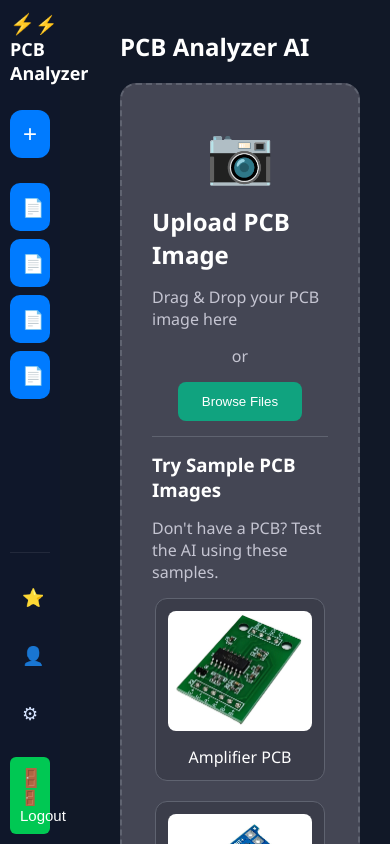
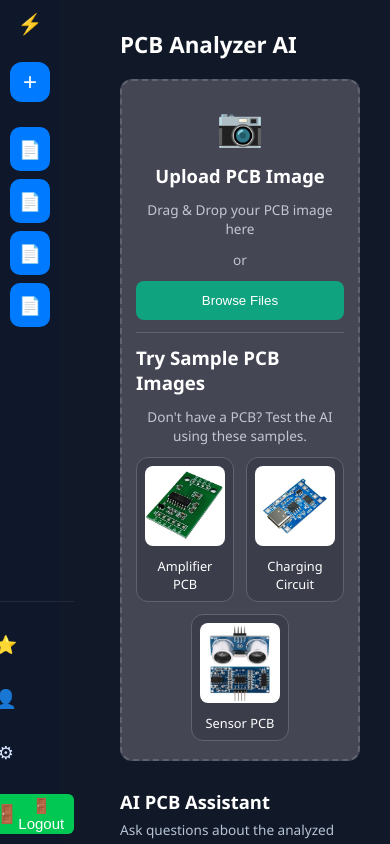
Before and after one commit to Shivakumar919/PCB-Analyzer, a React (Vite) app in the folder client/: page /dashboard in a window 390 px wide. Built offline with nearby package versions, Linux system fonts and the light colour scheme; no server answers; sample sign-in values are in the browser's storage.

Commit message:
enchance css

```diff
--- a/client/src/components/Analysiscard/Analysis.css
+++ b/client/src/components/Analysiscard/Analysis.css
@@ -14,7 +14,7 @@ color:white;
 
 }
 
-.analysis-header{
+.analysis-card-header{
 
 display:flex;
 
@@ -24,9 +24,13 @@ align-items:center;
 
 margin-bottom:30px;
 
+flex-wrap:wrap;
+
+gap:12px;
+
 }
 
-.analysis-header h2{
+.analysis-card-header h2{
 
 font-size:30px;
 
@@ -101,3 +105,60 @@ color:#d6e4ff;
 margin-bottom:10px;
 
 }
+
+/* ============================
+   Tablet
+   ============================ */
+@media (max-width: 900px) {
+  .analysis-card {
+    padding: 22px;
+  }
+}
+
+/* ============================
+   Phones
+   ============================ */
+@media (max-width: 480px) {
+  .analysis-card {
+    padding: 16px;
+    border-radius: 14px;
+    margin-top: 20px;
+  }
+
+  .analysis-card-header h2 {
+    font-size: 1.3rem;
+  }
+
+  .status {
+    font-size: 12px;
+    padding: 6px 12px;
+  }
+
+  .analysis-section {
+    margin-bottom: 20px;
+  }
+
+  .analysis-section h3 {
+    font-size: 1rem;
+    margin-bottom: 10px;
+  }
+
+  .analysis-section p {
+    font-size: 0.9rem;
+    line-height: 1.6;
+  }
+
+  .component-list {
+    grid-template-columns: 1fr;
+    gap: 10px;
+  }
+
+  .component-item {
+    padding: 12px;
+  }
+
+  .analysis-section ul {
+    padding-left: 18px;
+    font-size: 0.9rem;
+  }
+}
--- a/client/src/components/Analysiscard/Analysiscard.jsx
+++ b/client/src/components/Analysiscard/Analysiscard.jsx
@@ -6,7 +6,7 @@ export default function AnalysisCard({ analysis }) {
   return (
     <div className="analysis-card">
 
-      <div className="analysis-header">
+      <div className="analysis-card-header">
         <h2>🤖 AI PCB Analysis</h2>
         <span className="status">Completed</span>
       </div>
--- a/client/src/components/Chatinput/Chatinp.css
+++ b/client/src/components/Chatinput/Chatinp.css
@@ -6,7 +6,9 @@ bottom:0;
 
 padding:20px 0;
 
+width:100%;
 
+box-sizing:border-box;
 
 }
 
@@ -79,3 +81,31 @@ transition:.3s;
 background:#00D4FF;
 
 }
+/* ============================
+   Phones
+   ============================ */
+@media (max-width: 480px) {
+  .chat-input-container {
+    padding: 12px 0;
+  }
+
+  .chat-input {
+    padding: 8px;
+    gap: 8px;
+    border-radius: 12px;
+  }
+
+  .chat-input input {
+    font-size: 15px;
+    padding: 8px;
+    min-width: 0; /* prevents input from forcing overflow */
+  }
+
+  .chat-input button {
+    width: 42px;
+    height: 42px;
+    font-size: 18px;
+    border-radius: 10px;
+    flex-shrink: 0;
+  }
+}
--- a/client/src/components/sidebar/Sidebar.css
+++ b/client/src/components/sidebar/Sidebar.css
@@ -74,6 +74,9 @@
     border-radius:10px;
     margin-bottom:8px;
     transition:.3s;
+    white-space: nowrap;
+    overflow: hidden;
+    text-overflow: ellipsis;
 }
 
 .history-item:hover{
@@ -144,32 +147,14 @@
     border-radius:20px;
 }
 
-/* Responsive */
-
-@media(max-width:900px){
+/* ============================
+   Responsive - Tablet (icon rail, text still readable-ish)
+   ============================ */
+@media (max-width: 900px) {
 
   .sidebar{
       width:90px;
       padding:15px;
-}
-@media (max-width: 480px) {
-  .sidebar {
-    width: 60px;
-    padding: 10px;
-  }
-
-  .sidebar-logo h2 {
-    font-size: 0;
-  }
-
-  .sidebar-logo h2::before {
-    content: "⚡";
-    font-size: 20px;
-  }
-
-  .new-analysis {
-    padding: 10px;
-  }
   }
 
   .sidebar-logo h2{
@@ -191,6 +176,7 @@
 
   .history-item{
       font-size:0;
+      text-align:center;
   }
 
   .history-item::before{
@@ -200,6 +186,7 @@
 
   .menu-item{
       font-size:0;
+      text-align:center;
   }
 
   .menu-item:nth-child(1)::before{
@@ -225,5 +212,52 @@
       content:"🚪";
       font-size:18px;
   }
+}
 
+/* ============================
+   Responsive - Phones (compact icon rail)
+   ============================ */
+@media (max-width: 480px) {
+
+  .sidebar {
+    width: 60px;
+    padding: 10px 8px;
+    align-items: center;
   }
+
+  .sidebar-logo h2 {
+    font-size: 0;
+  }
+
+  .sidebar-logo h2::before {
+    content: "⚡";
+    font-size: 20px;
+  }
+
+  .new-analysis {
+    padding: 10px;
+    width: 40px;
+    height: 40px;
+    display: flex;
+    align-items: center;
+    justify-content: center;
+  }
+
+  .history-item,
+  .menu-item {
+    width: 40px;
+    display: flex;
+    align-items: center;
+    justify-content: center;
+    padding: 10px 0;
+  }
+
+  .logout-btn {
+    width: 40px;
+    height: 40px;
+    display: flex;
+    align-items: center;
+    justify-content: center;
+    padding: 0;
+  }
+}
--- a/client/src/components/upload/Upload.css
+++ b/client/src/components/upload/Upload.css
@@ -120,3 +120,78 @@
 .remove-btn:hover {
   background: #dc2626 !important;
 }
+/* ============================
+   Tablet
+   ============================ */
+@media (max-width: 900px) {
+  .upload-box {
+    padding: 22px;
+  }
+
+  .sample-card {
+    width: 150px;
+  }
+}
+
+/* ============================
+   Phones
+   ============================ */
+@media (max-width: 480px) {
+  .upload-box {
+    padding: 18px 14px;
+    gap: 12px;
+    border-radius: 12px;
+  }
+
+  .upload-icon {
+    font-size: 38px;
+  }
+
+  .upload-box h2 {
+    font-size: 1.15rem;
+    text-align: center;
+  }
+
+  .upload-box p,
+  .upload-box span {
+    font-size: 0.85rem;
+    text-align: center;
+  }
+
+  .upload-box button {
+    width: 100%;
+    padding: 12px 20px;
+  }
+
+  .sample-grid {
+    gap: 12px;
+  }
+
+  /* Two cards per row instead of one wide card */
+  .sample-card {
+    width: calc(50% - 6px);
+    padding: 8px;
+  }
+
+  .sample-card img {
+    height: 80px;
+  }
+
+  .sample-card p {
+    font-size: 0.8rem;
+    margin-top: 6px;
+  }
+
+  .preview img {
+    max-width: 100%;
+  }
+
+  .preview-buttons {
+    flex-direction: column;
+    width: 100%;
+  }
+
+  .preview-buttons button {
+    width: 100%;
+  }
+}
--- a/client/src/layouts/layoutdash.css
+++ b/client/src/layouts/layoutdash.css
@@ -1,3 +1,27 @@
+* {
+  margin: 0;
+  padding: 0;
+  box-sizing: border-box;
+}
+
+html,
+body,
+#root {
+  width: 100%;
+  overflow-x: hidden;
+}
+
+img {
+  max-width: 100%;
+  height: auto;
+}
+
+.container {
+  width: min(1200px, 100%);
+  margin: auto;
+  padding: 0 20px;
+}
+
 .layout {
   display: flex;
   min-height: 100vh;
@@ -8,7 +32,8 @@
 
 .main-content {
   flex: 1;
-  margin-left: 90px;
+  min-width: 0; /* critical: lets flex children shrink instead of overflowing */
+  margin-left: 250px; /* matches default sidebar width */
   padding: 30px 40px;
   max-width: 1200px;
 }
@@ -50,6 +75,8 @@
   display: flex;
   justify-content: space-between;
   align-items: center;
+  flex-wrap: wrap;
+  gap: 12px;
 }
 
 .download-btn {
@@ -59,12 +86,15 @@
   padding: 10px 20px;
   border-radius: 8px;
   cursor: pointer;
+  white-space: nowrap;
 }
 
 /* Chat */
 
 .chat-section {
   margin-top: 45px;
+  width: 100%;
+  min-width: 0;
 }
 
 .chat-section h2 {
@@ -82,10 +112,18 @@
   color: #60a5fa;
 }
 
+/* ============================
+   Tablet
+   ============================ */
 @media (max-width: 900px) {
   .main-content {
-    margin-left: 90px;
+    margin-left: 90px; /* matches sidebar tablet width */
     padding: 20px;
+    max-width: 100%;
+  }
+
+  .title {
+    font-size: 2rem;
   }
 
   .analysis-header {
@@ -93,54 +131,59 @@
     align-items: flex-start;
     gap: 15px;
   }
+
+  .download-btn {
+    width: 100%;
+  }
 }
 
-/* Phones */
+/* ============================
+   Phones
+   ============================ */
 @media (max-width: 480px) {
   .main-content {
-    margin-left: 60px;
-    padding: 14px;
+    margin-left: 60px; /* matches sidebar phone width */
+    padding: 14px 12px;
+    max-width: 100%;
   }
 
   .title {
-    font-size: 1.5rem;
+    font-size: 1.4rem;
     margin-bottom: 15px;
+    line-height: 1.3;
   }
 
   .analyze-btn {
     width: 100%;
-    padding: 12px 20px;
+    padding: 12px 16px;
     font-size: 15px;
+    margin: 18px 0;
+  }
+
+  .analysis-header {
+    margin-top: 20px;
+  }
+
+  .analysis-header h2 {
+    font-size: 1.2rem;
   }
 
   .download-btn {
     width: 100%;
+    padding: 12px 16px;
+    font-size: 14px;
+  }
+
+  .chat-section {
+    margin-top: 28px;
   }
 
   .chat-section h2 {
-    font-size: 1.2rem;
+    font-size: 1.15rem;
+  }
+
+  .chat-subtitle {
+    font-size: 0.85rem;
+    margin-bottom: 16px;
   }
 }
-* {
-  margin: 0;
-  padding: 0;
-  box-sizing: border-box;
-}
-
-html,
-body,
-#root {
-  width: 100%;
-  overflow-x: hidden;
-}
-
-img {
-  max-width: 100%;
-  height: auto;
-}
-
-.container {
-  width: min(1200px, 100%);
-  margin: auto;
-  padding: 0 20px;
-}
```
Lines whose indentation alone changed are shown as unchanged.
